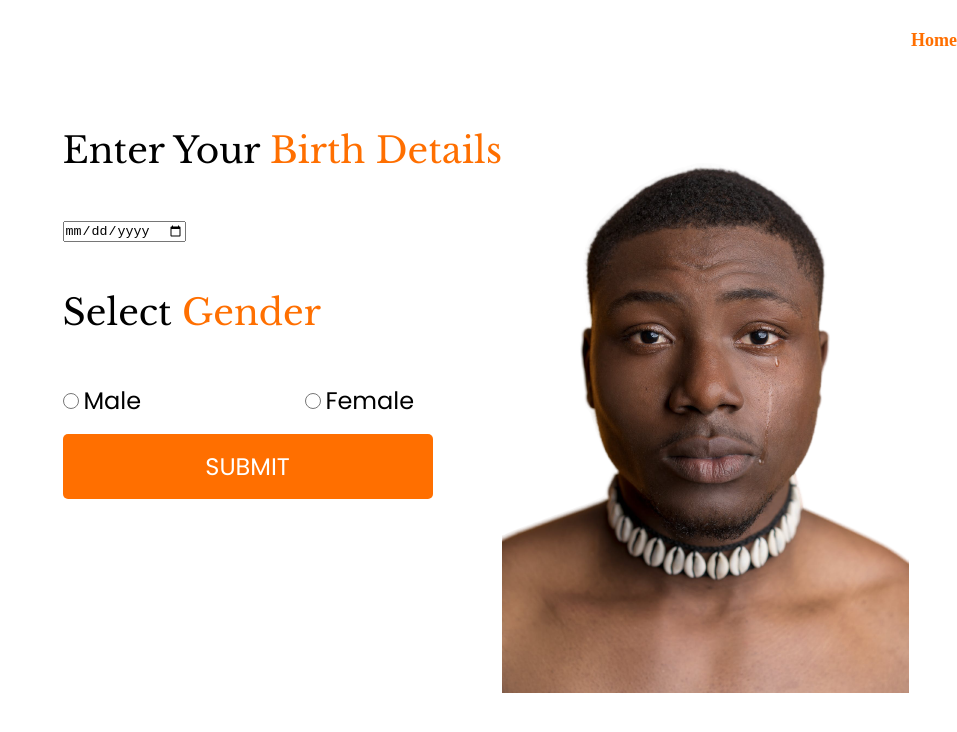
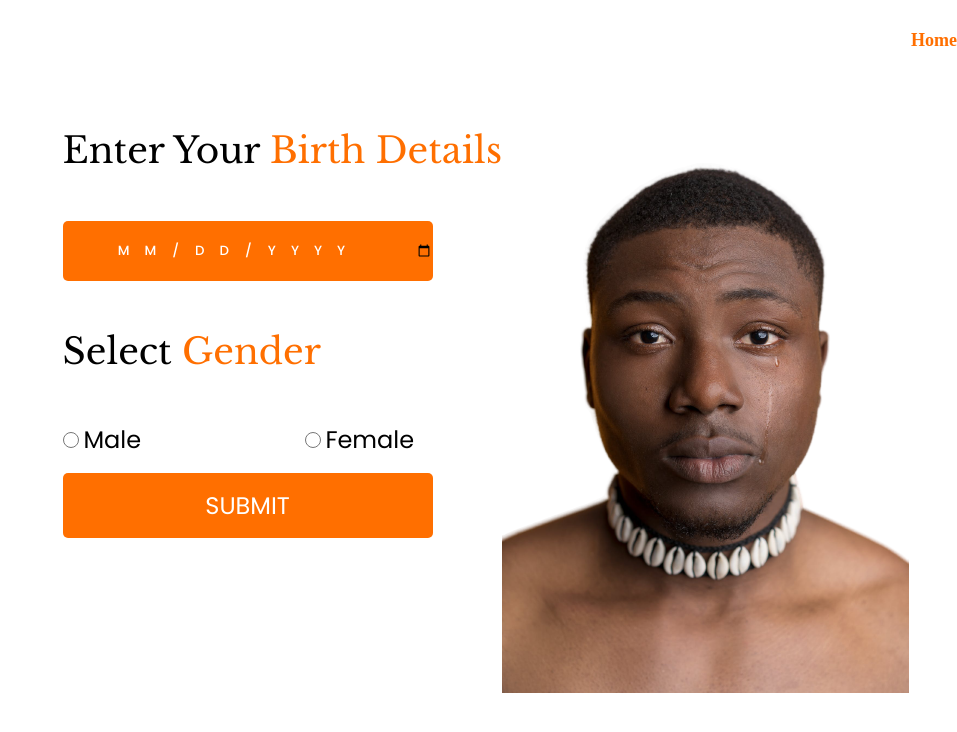
Before and after one commit to Aaron-Ekal/AkanProject, a plain HTML site: page knowResult.html in a window 1280 px wide. Shown: the whole page, without its empty margins (323-1280 px from the left). Drawn offline with nearby package versions, Linux system fonts and the light colour scheme.

Commit message:
modifying css

```diff
--- a/css/index.css
+++ b/css/index.css
@@ -95,3 +95,28 @@ a span{
   margin-right: 0.3rem;
   cursor: pointer;
 }
+#dob {
+  width: 370px;
+  height: 60px;
+  border: none;
+  border-radius: 5px;
+  font-family: "Poppins", sans-serif;
+  text-transform: uppercase;
+  text-align: center;
+  letter-spacing: 15px;
+  background: #ff6f00;
+  color: white;
+  font-weight: 500;
+}
+#display {
+  padding-top: 5rem;
+  font-family: "Poppins", sans-serif;
+  font-size: 24px;
+}
+#display span {
+  font-weight: 700;
+  color: #ff6f00;
+}
+#display:hover{
+    columns: #ffffff;
+}
```
